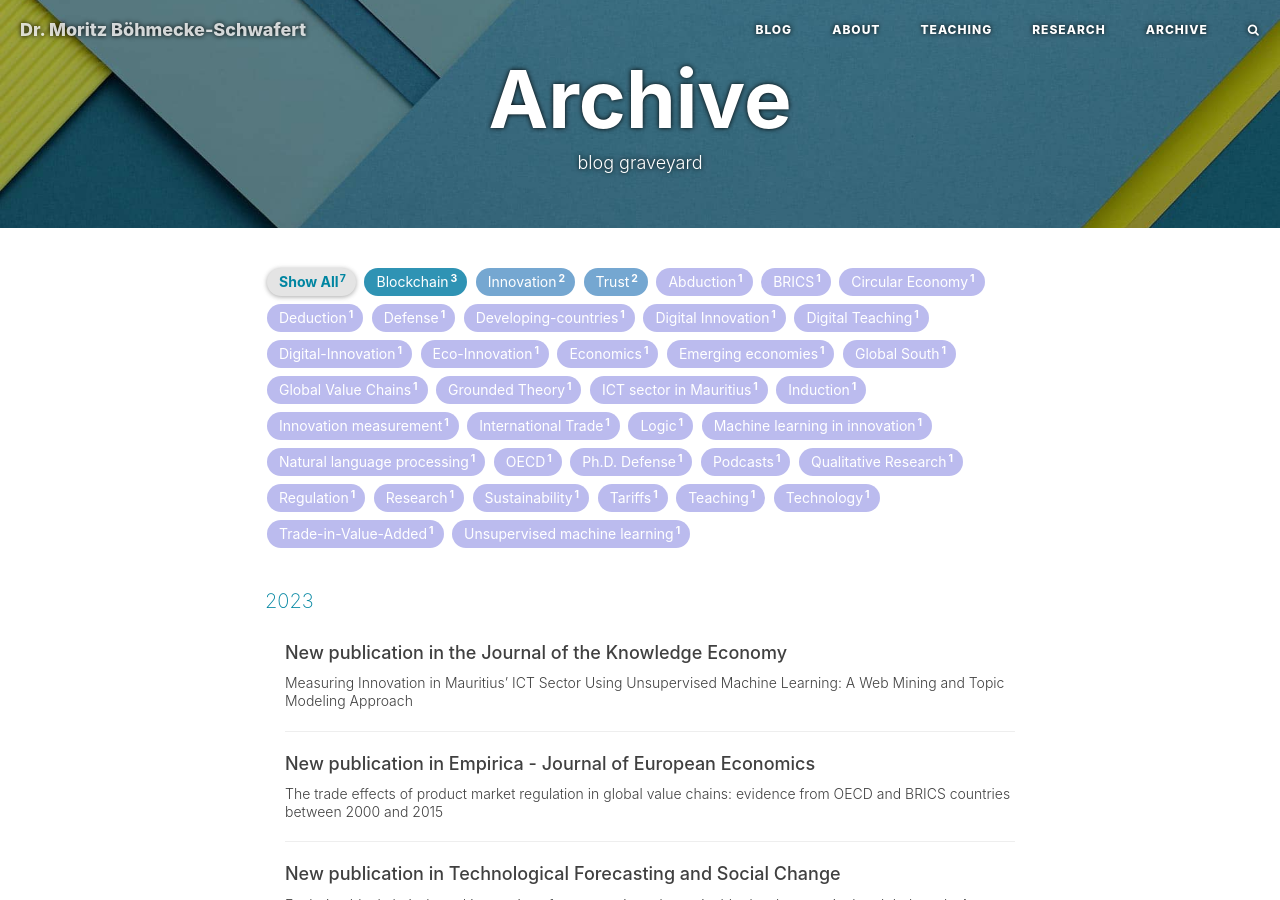
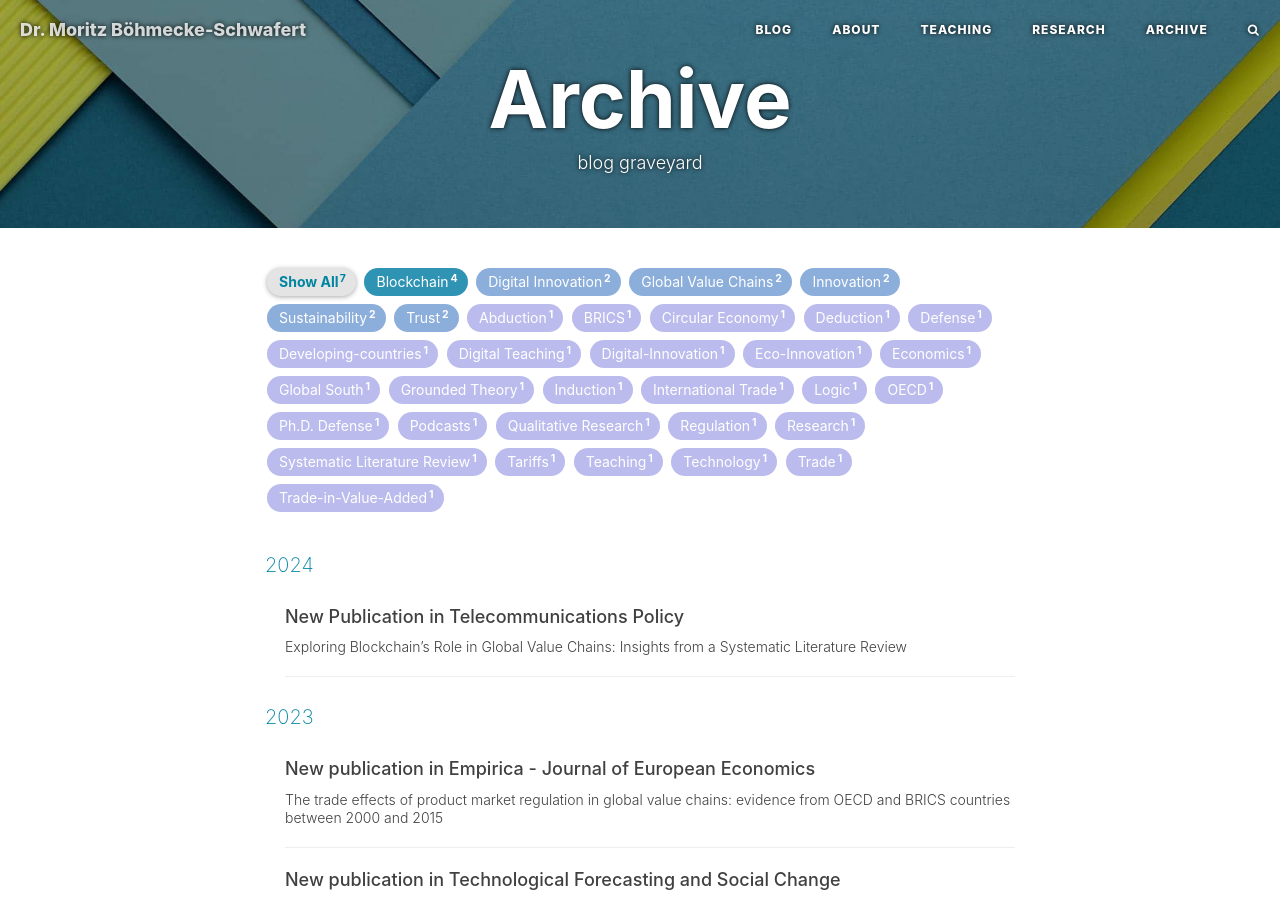
Before and after one commit to MoritzBS/MoritzBS.github.io, a Jekyll site: the page built from archive.html, in a window 1280 px wide and 900 px high. Built offline with Jekyll 4.4.1, drawn with Linux system fonts in a browser that asks for light colours; nearby versions of some CDN libraries; comment, search, counter and statistics services are not loaded; a file with an impossible date is left out; some of the changed lines change nothing that is shown.

Commit message:
Update 2023-24-04-NewPublicationNovember2023.markdown

```diff
--- a/_posts/2023-24-04-NewPublicationNovember2023.markdown
+++ b/_posts/2023-24-04-NewPublicationNovember2023.markdown
@@ -1,87 +1,104 @@
 ---
 layout:     post
-title:      "New publication in the Journal of the Knowledge Economy"
-subtitle:   "Measuring Innovation in Mauritius’ ICT Sector Using Unsupervised Machine Learning: A Web Mining and Topic Modeling Approach"
-date:       2023-11-25 10:00:00
+title:      "New Publication in Telecommunications Policy"
+subtitle:   "Exploring Blockchain’s Role in Global Value Chains: Insights from a Systematic Literature Review"
+date:       2024-09-19 10:00:00
 author:     "Moritz"
-header-img: "img/post-bg-mauritius.jpg"
+header-img: "img/post-bg-blockchain.jpg"
 header-mask: 0.3
 catalog:    true
 tags:
-- Innovation measurement
-- Emerging economies
-- Machine learning in innovation
-- ICT sector in Mauritius
-- Natural language processing
-- Unsupervised machine learning
+- Blockchain
+- Global Value Chains
+- Digital Innovation
+- Trade
+- Systematic Literature Review
+- Sustainability
+---
 
----
 ## Summary
 
-I am thrilled to announce the publication of our latest research in the Journal of the Knowledge Economy. In this study, co-authored by Colin Dörries, we delve into the intricacies of measuring innovation in Mauritius' Information and Communication Technology (ICT) sector using novel techniques in innovation research, namely web mining and topic modeling. By combining unsupervised machine learning with web mining, we offer a blueprint for future sector-specific innovation studies, in particular for innovation studies on emerging countries that usually lack data and where traditional innovation indicators are having limitation regarding lack of data and timeliness, cost-efficiency, or accuracy.
+I am really happy to share  the publication of my latest research in the October edition of *Telecommunications Policy* and the last paper of my Ph.D. thesis. This paper represents a significant step in bridging my empirical research on **international trade and global value chains (GVC)** 🌍📊 with my extensive work on **digital innovation and blockchain technology** 🔗, which was the focus of my Ph.D. The study conducts a systematic literature review to explore and structure the impact of blockchain on international trade, aiming to address both theoretical and practical gaps in current research. I’m grateful for the insightful comments from the anonymous reviewers, as well as the invaluable guidance from my doctoral advisor, Knut Blind, and the editor, Erik Bohlin. Their feedback has greatly enriched this single-author paper.
 
-<img src="/img/in-post/publicationjke.jpg" alt="Article Screenshot Moritz Böhmecke-Schwafert" width="1000"/>
+<img src="/img/in-post/publication_telco.jpg" alt="Article Screenshot Moritz Böhmecke-Schwafert" width="1000"/>
 
 ## Background
-In the dynamic landscape of emerging economies, the evaluation of innovation poses intricate challenges, particularly in the context of traditional indicators that have primarily catered to developed nations. The Oslo Manual 2018 defines innovation indicators as comprehensive statistical measures encapsulating inventive activities, necessitating a nuanced understanding of developmental, financial, and commercial dimensions. The complexity of assessing innovation is underscored by a systematic literature review revealing 82 distinct indicators, as delineated by Dziallas and Blind (2019).
-The Oslo Manual outlines crucial properties for innovation indicators, emphasizing their relevance, accuracy, reliability, precision, and timeliness. These properties form the foundation for methodological approaches, demanding a careful alignment with the distinctive characteristics of emerging economies.
 
-### ICT Evolution in Mauritius
-Mauritius, as an illustrative case within the cohort of emerging economies, has undergone a transformative trajectory towards becoming an ICT-driven economy. The establishment of the Ministry of Information and Communication Technology in 1997 marked a seminal juncture, setting the stage for a strategic shift. The subsequent "Cyber Island" initiative in the early 2000s, coupled with the liberalization of the telecommunication sector in 2003, exemplifies the deliberate efforts to orchestrate a paradigmatic transition. Institutional robustness, manifested in high rankings for institutional quality and a resilient financial system, endowed Mauritius with an allure for multinational corporations seeking conducive environments. The ensuing ascent of Mauritius as a hub for business process optimization (BPO) firms is emblematic of the symbiotic relationship between institutional soundness and economic dynamism.
+Blockchain technology has garnered considerable attention for its potential to disrupt business processes and trade structures within global value chains. Despite this excitement, much of the current research is either highly conceptual or focused on specific case studies. This study aims to fill this gap by providing a comprehensive review of how blockchain innovations impact international trade.
 
-### Innovation Landscape in Mauritius' ICT Sector
-Despite the pronounced contributions of the ICT sector to Mauritius' GDP and employment landscape, the assessment of innovation within this domain encounters substantial complexities. Traditional output indicators, notably patents, exhibit a marked dearth of activity, with a discernible proportion emanating from non-resident entities. Metrics such as R&D expenditures as a percentage of GDP and the volume of scientific publications present modest figures, indicative of a nuanced innovation landscape. Challenges in Intellectual Property Rights (IPR) regulation, compounded by the non-ratification of the Patent Cooperation Treaty (PCT), further contribute to the intricacies of gauging innovation in Mauritius. This multifaceted scenario underscores the imperative for a more nuanced and context-specific paradigm in assessing innovation within the confines of emerging economies. Innovation, a cornerstone of economic growth, often eludes conventional measurement in emerging economies like Mauritius. Traditional indicators, relying on input-output measures, patents, and surveys, fall short in capturing the dynamic landscape of the ICT sector.
+Blockchain holds promise for improving several aspects of trade, including transparency, efficiency, and sustainability. However, the technology's effectiveness depends on its integration with complementary tools and technologies. My research examines these dynamics by addressing key questions such as:
+
+- What role do blockchain innovations play in facilitating trade within GVCs?
+- What barriers are hindering the adoption of blockchain in trade?
+
+Our findings categorize blockchain applications into five core areas: Trade Documents, Trade Finance, Trusted Real-Time Information Sharing, Provenance, and Sustainable GVC.
 
 ## Methodology
 
-This study introduces a lean methodology for exploring innovation activities, employing unsupervised machine learning and natural language processing (NLP) in a four-step process that should serve as a blueprint for future innovation studies.
+This study employs a systematic literature review to explore blockchain’s impact on international trade, utilizing the following approach:
 
-
-1. **Text Data Analytics with Machine Learning:**
-   - **Data Collection:** Constructing a list of URLs for Mauritian ICT firms through company directories.
-   - **Web Scraping:** Utilizing the ARGUS tool to scrape unstructured text data from 325 company websites.
-
-2. **De-contextualization:**
-   - **Natural Language Processing (NLP):** Applying NLP techniques, specifically Latent Dirichlet Allocation (LDA), for information extraction.
-   - **Topic Modeling:** Focusing on LDA as a generative probabilistic model, using coherence scores to determine the optimal number of topics (seven topics identified).
-
-3. **Re-contextualization:**
-   - **Intertopic Distance Map (ITDM):** Employing PyLDAvis for visual analysis of results, understanding relationships and thematic distances between topics.
-   - **Qualitative Coding:** Involving an iterative process with co-authors, reviewing top keywords and determining final titles for each identified topic.
+1. **Literature Review:** A thorough review of existing literature to identify and categorize blockchain applications in trade.
+2. **Framework Development:** Creation of a framework to structure the different applications of blockchain technology.
+3. **Barrier Identification:** Analysis of barriers to blockchain adoption, including scalability, regulatory, and institutional challenges.
+4. **Integration Insights:** Examination of how blockchain integrates with other technologies like IoT and GIS to enhance its effectiveness.
 
 ## Our Findings
 
-Our study revealed seven  categories of innovation activity within Mauritius' ICT sector:
+The study reveals a nuanced view of blockchain’s potential and limitations:
 
-1. **BPO and Management Services:** Focused on process innovation, leveraging competitive advantages and government initiatives.
-2. **Cloud:** Interconnected with BPO services, supporting SMEs and aligning with the government's Digital Mauritius 2030 plan.
-3. **Security:** Emphasizing cybersecurity innovations, reflected in Mauritius' high ranking in the Global Cybersecurity Index.
-4. **Consulting:** Supporting digital transformation in various sectors, particularly prominent in the financial industry.
-5. **Web Development:** A pillar of the ICT sector, serving as vital service providers for key economic pillars.
-6. **Mobile Connectivity:** Engaged in mobile ecosystems, capitalizing on high mobile phone penetration and government initiatives.
-7. **Generic Category:** Heterogeneous, reflecting diverse tokens that defy specific categorization.
+- **Trade Documents:** Blockchain can streamline and secure trade documentation, reducing fraud and improving efficiency.
+- **Trade Finance:** Innovations in trade finance through blockchain offer enhanced transparency and reduced transaction costs.
+- **Trusted Real-Time Information Sharing:** Real-time data sharing enabled by blockchain improves decision-making and supply chain management.
+- **Provenance:** Blockchain enhances the traceability of products, supporting sustainability efforts and compliance with regulations.
+- **Sustainable GVC:** Blockchain contributes to more sustainable global value chains by providing transparent records of environmental and social practices.
 
-These findings triangulated with literature and further quantitative data on the innovation ecosystem of Mauritius contribute to a nuanced understanding of innovation in the ICT sector. The study emphasizes the importance of timely and accurate innovation indicators for effective policymaking and introduces a methodological blueprint for future research in emerging economies
+### Barriers to Adoption
+
+We identified eleven significant barriers to blockchain adoption in trade, including:
+
+- **Scalability:** Technical limitations in handling large volumes of transactions.
+- **Regulatory Uncertainty:** Lack of clear regulatory frameworks and standards.
+- **Institutional Resistance:** Resistance from established institutions and stakeholders.
 
 ## Implications and Contributions
 
-Our study's results and implications present a step forward in understanding and measuring innovation activities, particularly in emerging economies. The major contributions and implications can be summarized as follows:
+O## Implications and Contributions
 
-- **Methodological Streamlining:** The study introduces a lean methodology, leveraging natural language processing and machine learning, streamlining the exploration of innovation activities.
+The findings of our study offer valuable insights and contributions to both academic research and practical applications in the realm of blockchain technology and global value chains (GVCs). Below are the key implications and contributions:
 
-- **Adaptability:** The modular design of the approach ensures easy adaptation to diverse emerging economies, offering a versatile tool for future research.
+### Methodological Contributions
 
-- **Insightful Validation:** Identification and analysis of seven innovation topics provide rich insights into the dynamics of innovation in an emerging economy, setting the stage for more targeted studies.
+- **Comprehensive Framework:**
+  Our study introduces a detailed framework categorizing blockchain applications in trade. This framework is essential for structuring future research and understanding how blockchain technology can be applied across various dimensions of international trade. By categorizing applications into Trade Documents, Trade Finance, Trusted Real-Time Information Sharing, Provenance, and Sustainable GVC, we provide a structured approach that highlights different aspects of blockchain’s utility in trade.
 
-- **Policy Alignment:** Policymakers can align strategies with identified innovation areas, fostering a conducive environment for technological advancements.
+- **Systematic Literature Review:**
+  We conducted a thorough systematic literature review to explore the impact of blockchain on international trade, filling a gap in existing research. This methodical approach ensures that our findings are grounded in a comprehensive analysis of current knowledge, offering a robust basis for future research.
 
-- **Continuous Monitoring:** Given the dynamic nature of innovation, a continuous monitoring approach is recommended for adaptive policies.
+- **Barrier Identification:**
+  Our study identifies eleven significant barriers to blockchain adoption in trade, such as scalability issues, regulatory uncertainty, and institutional resistance. Highlighting these barriers provides a clearer understanding of the challenges facing blockchain technology and offers a roadmap for addressing them.
 
+### Practical Insights
 
-If you want to learn more about this research, you can find the article open access in *The Journal of Knowledge Economy* <a href="https://link.springer.com/article/10.1007/s13132-023-01587-0">here</a>.
-   <html>
-<body>
-  <div style="text-align: center;">
-   <center>
-      <a href="https://link.springer.com/article/10.1007/s13132-023-01587-0"><img src="/img/in-post/JKE.jpg" alt="Journal Cover" width="190"></a>
-   </center>
+- **Enhanced Understanding of Blockchain’s Role:**
+  By categorizing blockchain applications and analyzing their impact, our study enhances the understanding of blockchain’s potential and limitations in international trade. This knowledge is crucial for businesses and policymakers seeking to leverage blockchain technology effectively.
+
+- **Integration with Complementary Technologies:**
+  We emphasize that blockchain’s effectiveness is significantly enhanced when integrated with other technologies, such as the Internet of Things (IoT) and Geographic Information Systems (GIS). This insight is valuable for practitioners looking to maximize the benefits of blockchain by combining it with complementary tools.
+
+- **Guidance for Companies and Policymakers:**
+  The study provides practical guidance for companies navigating blockchain adoption and integration. It suggests that successful implementation requires careful consideration of both technological and regulatory factors, as well as collaboration with supply chain partners and regulators.
+
+### Policy Recommendations
+
+- **Need for Clear Regulatory Frameworks:**
+  Our findings underscore the importance of developing clear and comprehensive regulatory frameworks to support blockchain adoption. Addressing regulatory uncertainty is crucial for fostering an environment conducive to the technology’s growth and implementation.
+
+- **Promotion of Interdisciplinary Collaboration:**
+  To overcome the challenges associated with blockchain adoption, our research advocates for interdisciplinary collaboration between IT professionals, supply chain partners, and regulators. Building teams that can address both technical and regulatory complexities is key to successful blockchain integration.
+
+- **Support for Sustainable Practices:**
+  The study highlights how blockchain can contribute to more sustainable global value chains by providing transparent records of environmental and social practices. Policymakers and companies can use this information to promote sustainability and improve supply chain transparency.
+
+By offering a detailed framework, identifying barriers, and providing practical and policy-oriented insights, our study contributes to a deeper understanding of blockchain’s role in global trade and provides actionable guidance for future research and practice.
+
+If you want to learn more about this research, you can find the article open access in *Telecommunications Policy* [here]([https://link.springer.com/article/10.1007/s13132-024-01130-7](https://www.sciencedirect.com/science/article/pii/S0308596124001320). Thanks to the TU Berlin and the DEAL agreement, it remains open access.
```
